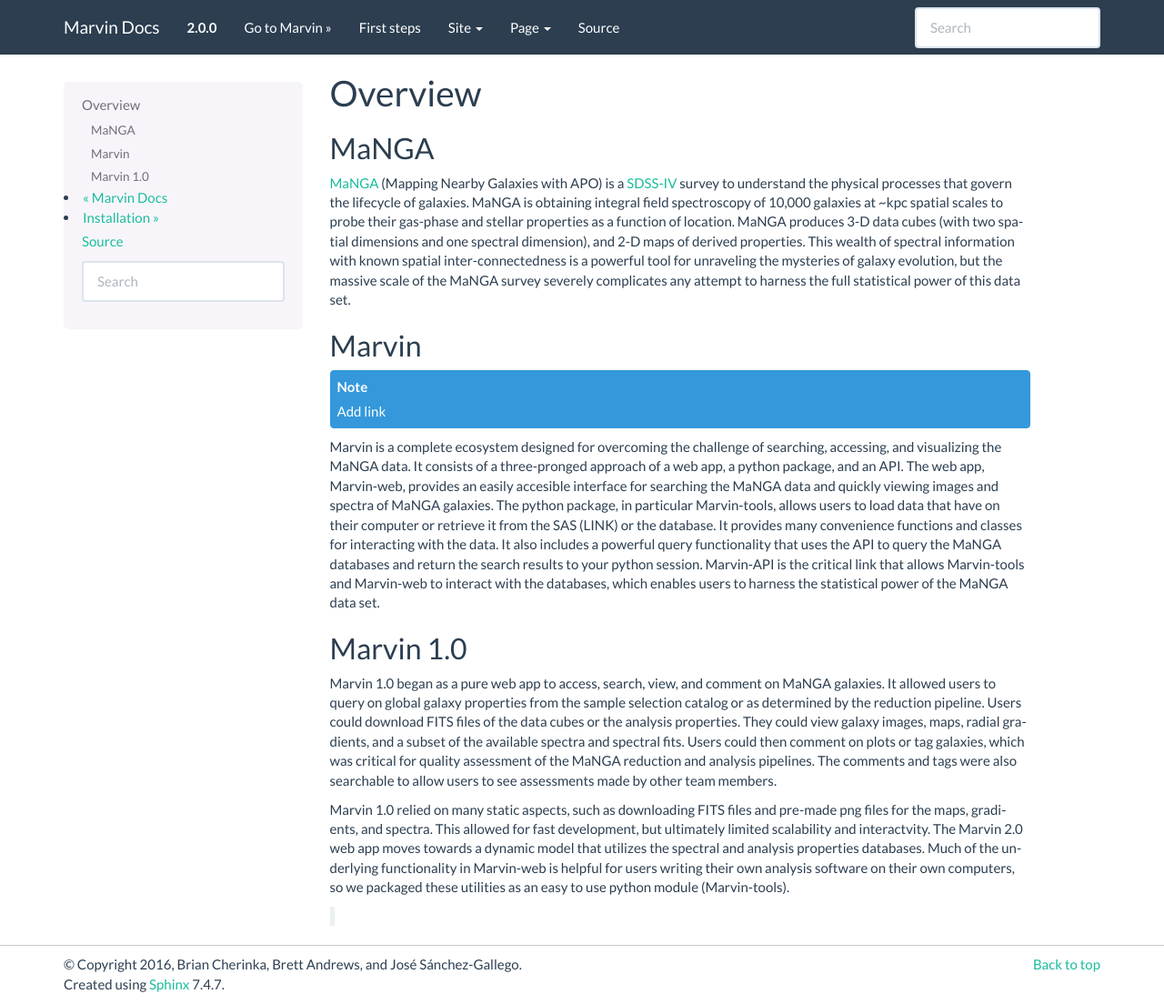
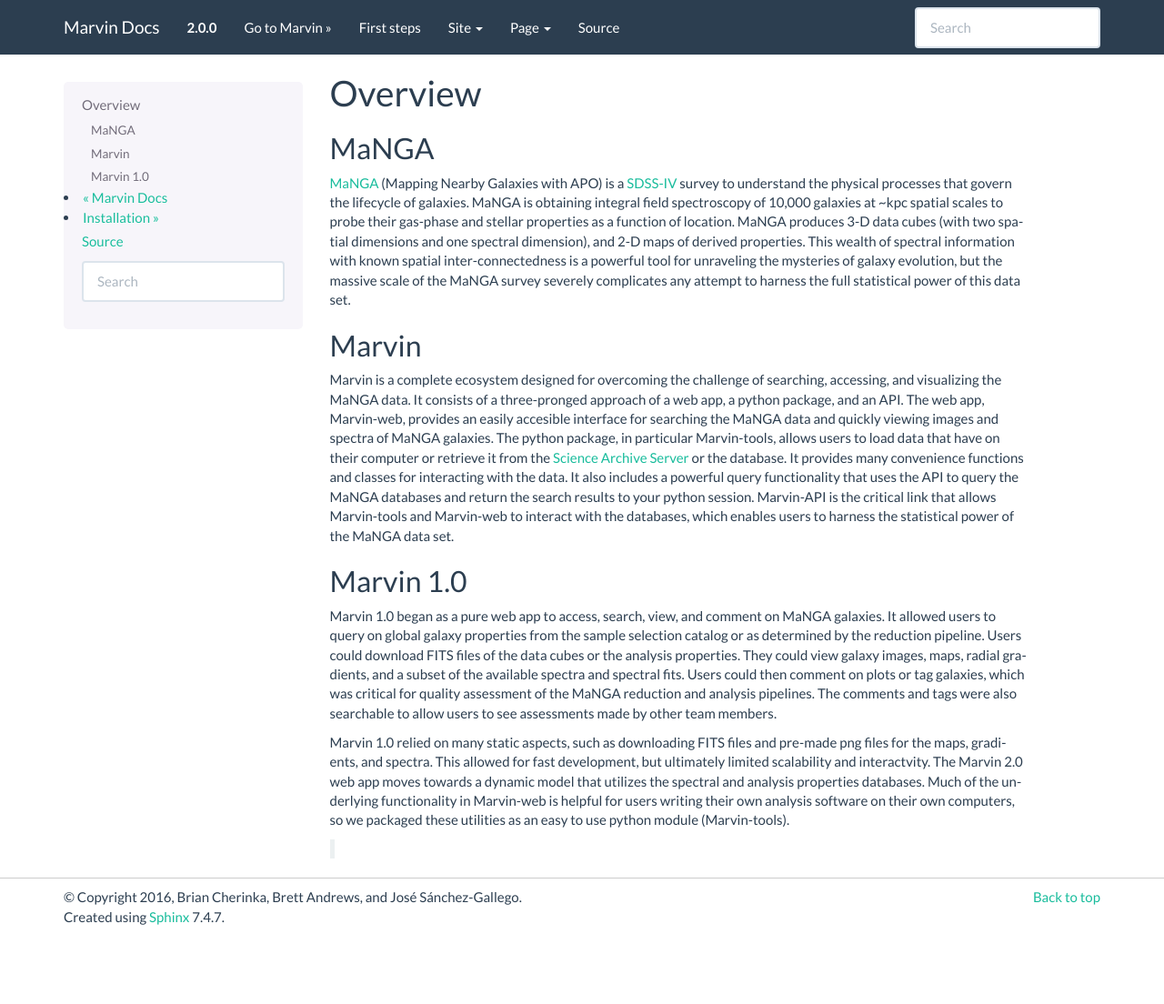
Before and after one commit to sdss/marvin, a Sphinx documentation site: the page built from docs/sphinx/overview.rst, in a window 1280 px wide and 1104 px high. Shown: the whole window at 91% size. Built offline with Sphinx 7.4.7, drawn with Linux system fonts in a browser that asks for light colours; pages that are not in the unit, such as notebooks, are missing from menus.

Commit message:
finished draft of Overview page

```diff
--- a/docs/sphinx/overview.rst
+++ b/docs/sphinx/overview.rst
@@ -20,23 +20,19 @@
 Marvin
 ------
 
-.. note::
-
-    Add link
-
 Marvin is a complete ecosystem designed for overcoming the challenge of
 searching, accessing, and visualizing the MaNGA data. It consists of a
 three-pronged approach of a web app, a python package, and an API. The web app,
 Marvin-web, provides an easily accesible interface for searching the MaNGA data
 and quickly viewing images and spectra of MaNGA galaxies.  The python package,
 in particular Marvin-tools, allows users to load data that have on their
-computer or retrieve it from the SAS (LINK) or the database. It provides many
-convenience functions and classes for interacting with the data. It also
-includes a powerful query functionality that uses the API to query the MaNGA
-databases and return the search results to your python session. Marvin-API is
-the critical link that allows Marvin-tools and Marvin-web to interact with the
-databases, which enables users to harness the statistical power of the MaNGA
-data set.
+computer or retrieve it from the `Science Archive Server
+<https://sas.sdss.org/home/dr13>`_ or the database. It provides many convenience
+functions and classes for interacting with the data. It also includes a powerful
+query functionality that uses the API to query the MaNGA databases and return
+the search results to your python session. Marvin-API is the critical link that
+allows Marvin-tools and Marvin-web to interact with the databases, which enables
+users to harness the statistical power of the MaNGA data set.
 
 
 Marvin 1.0
```
